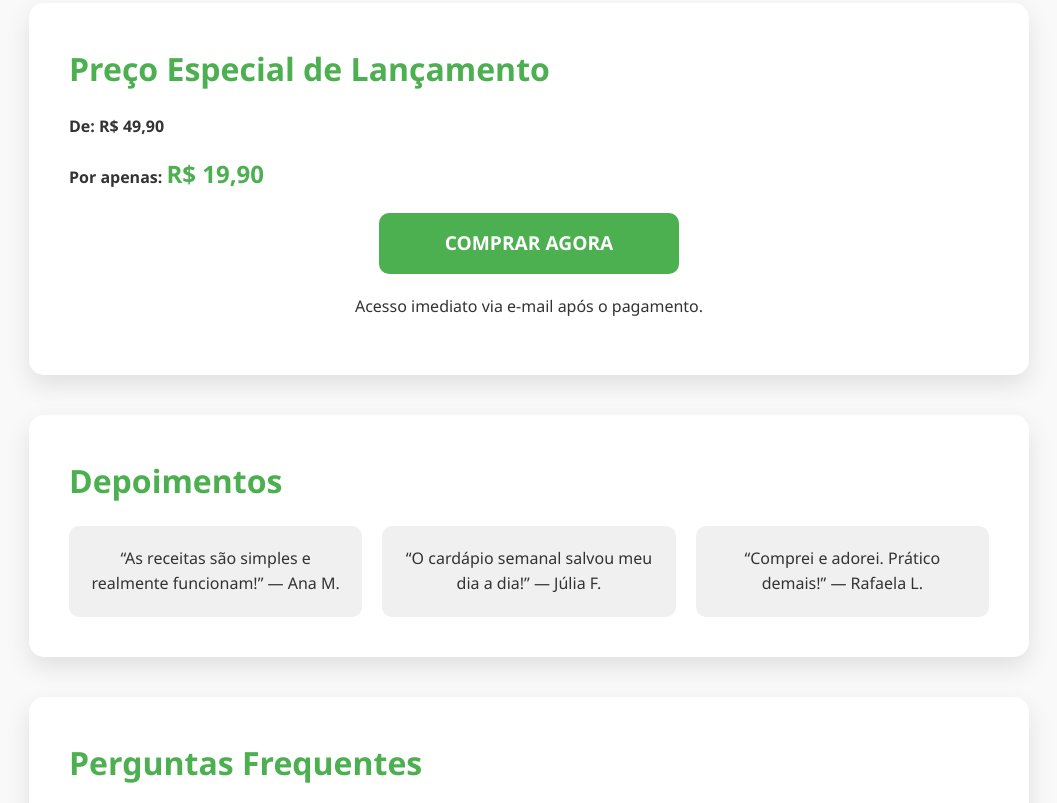
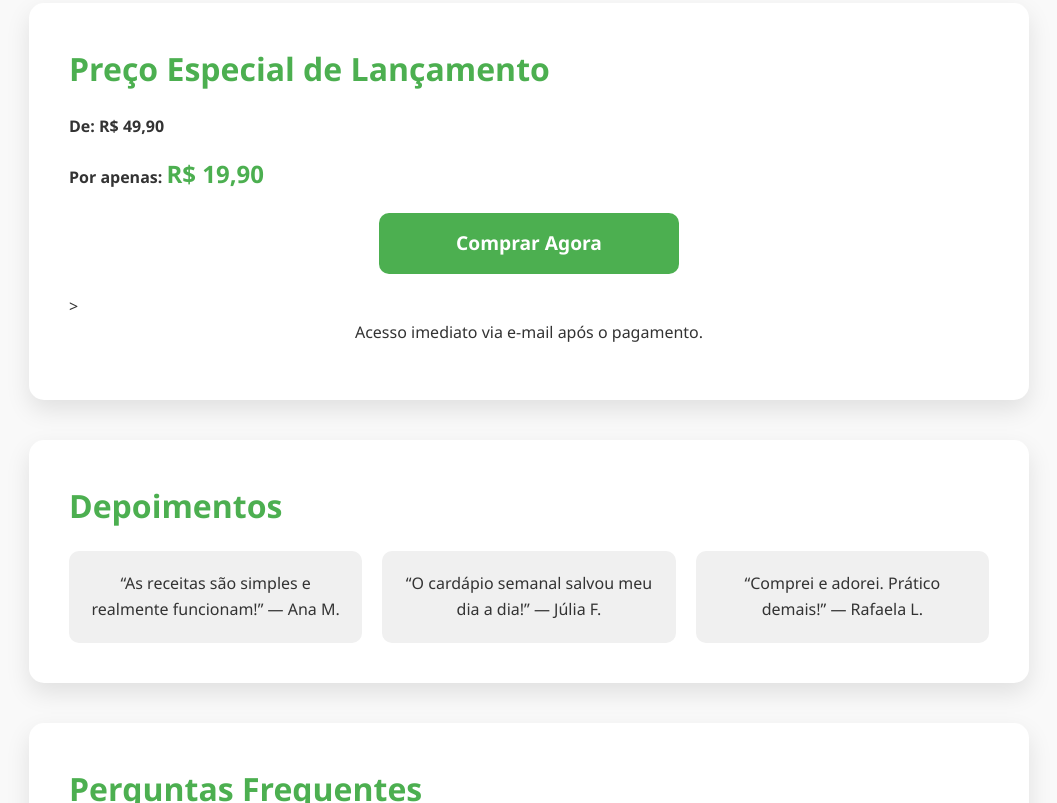
Before and after one commit to renatomoretti807-ship-it/receitas-saudaveis, a plain HTML site: page index.html in a window 1280 px wide. Shown: the part 1370-2173 px from the top of the page, without its empty margins (111-1168 px from the left). Drawn offline with Linux system fonts and the light colour scheme.

Commit message:
Add files via upload

```diff
--- a/index.html
+++ b/index.html
@@ -111,7 +111,8 @@ index.html
     <p><strong>Por apenas: <span style="color:#4CAF50; font-size:1.5rem;">R$ 19,90</span></strong></p>
 
     <!-- TROQUE O LINK ABAIXO PELO LINK DE CHECKOUT DA KIWIFY -->
-    <a class="btn" href="#" target="_blank">COMPRAR AGORA</a>
+    <a class="btn" href=<a href="https://pay.kiwify.com.br/SEU-LINK-AQUI" class="botao">Comprar Agora</a>
+>
     <p style="text-align:center;">Acesso imediato via e-mail após o pagamento.</p>
 </section>
 
```
